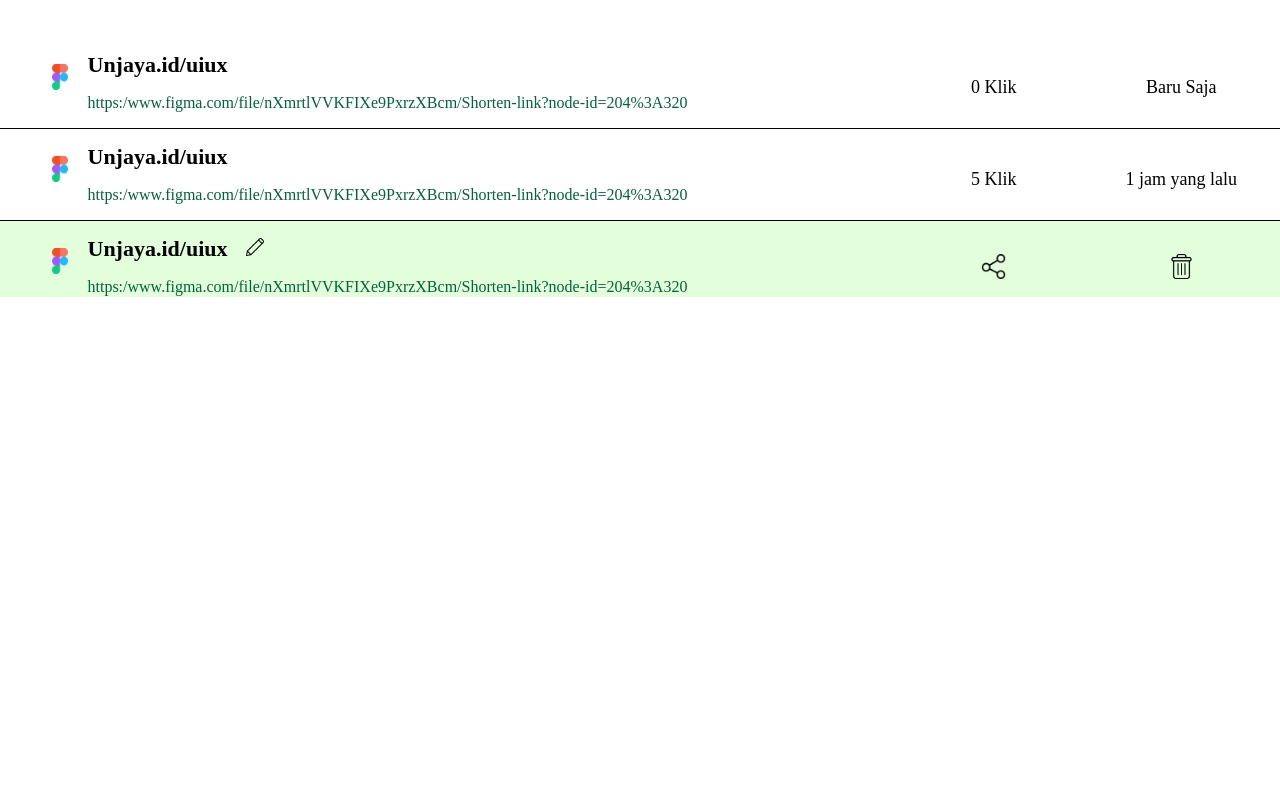
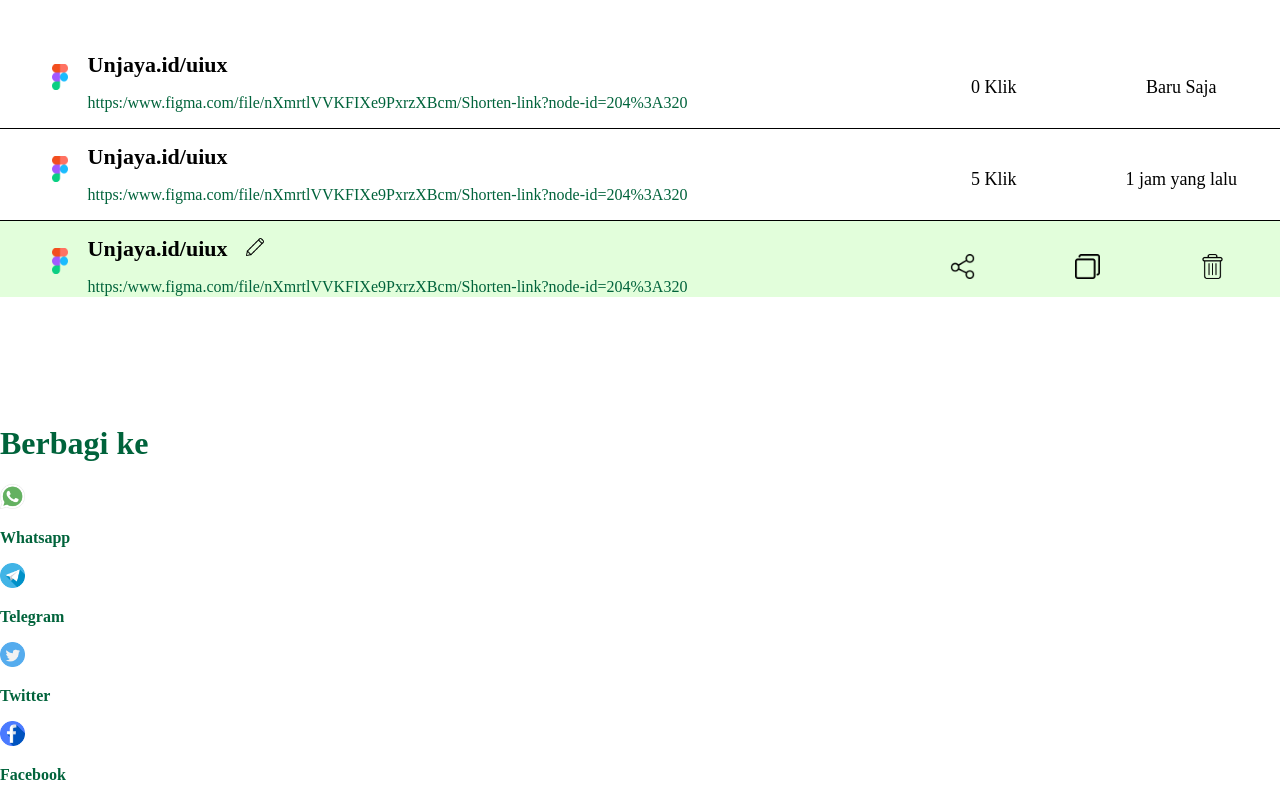
Before and after one commit to SokKanaTorajd/fe-unjaya-short-url, a Next.js app: page /dashboard in a window 1280 px wide. Shown: the part 773-1573 px from the top of the page. Before the commit the page ends 1198 px from the top, so only its background shows below. Built offline with nearby package versions, Linux system fonts and the light colour scheme.

Commit message:
edit pop up share link

```diff
--- a/pages/dashboard.js
+++ b/pages/dashboard.js
@@ -62,6 +62,11 @@
       document.body.style.backgroundColor = "#ffffff";
       tutup1.style.display = "none";
     }
+    function shareLink(){
+      const shareLink = document.getElementById('shareLink')
+      shareLink.style.display = 'block'
+      document.body.style.backgroundColor = "rgba(0,0,0,0.4)";
+    }
 
   return (
     <div>
@@ -123,7 +128,8 @@
             </div>
           <div class="options">
             {/* <Copy/> */}
-            <Image src="/blutit.png" alt="sha1e"width={25} height={25} objectFit="contain"/>
+            <Image src="/blutit.png" onClick={shareLink} alt="sha1e"width={25} height={25} objectFit="contain"/>
+            <Image src="/copy.png" alt="copy"width={25} height={25} objectFit="contain"/>
             <Image src="/del.png" alt="delete"width={25} height={25} objectFit="contain"/>
           </div>
         </div>
@@ -151,6 +157,20 @@
             </ul>
             <button className="ubahLink-b" onClick={ubahLinkB}>Ubah Link</button>
         </div>
+    </div>
+
+    <div className= "shareLinkPop" id="shareLink">
+      <div className="shareLinkPop-a">
+        <h1><b>Berbagi ke</b></h1>
+        <Image src="/wa.png" alt="Whatsapp"width={25} height={25} objectFit="contain"/>
+        <p><b>Whatsapp</b></p>
+        <Image src="/tele.png" alt="Telegram"width={25} height={25} objectFit="contain"/>
+        <p><b>Telegram</b></p>
+        <Image src="/tw.png" alt="Twitter"width={25} height={25} objectFit="contain"/>
+        <p><b>Twitter</b></p>
+        <Image src="/fb.png" alt="Facebook"width={25} height={25} objectFit="contain"/>
+        <p><b>Facebook</b></p>
+      </div>
     </div>
 
     <div className="buttonUbahLink" id="buttonUbah1">
```
